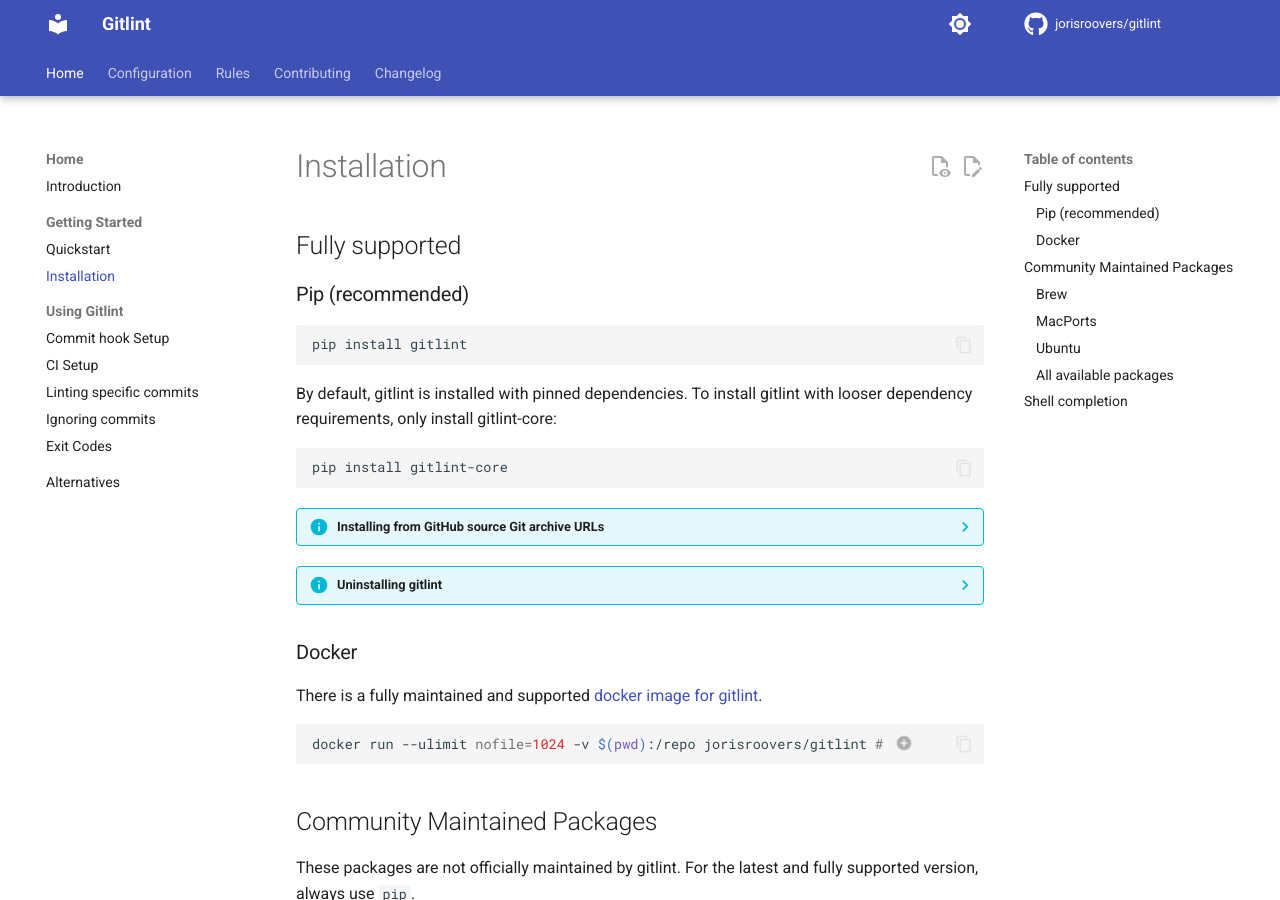
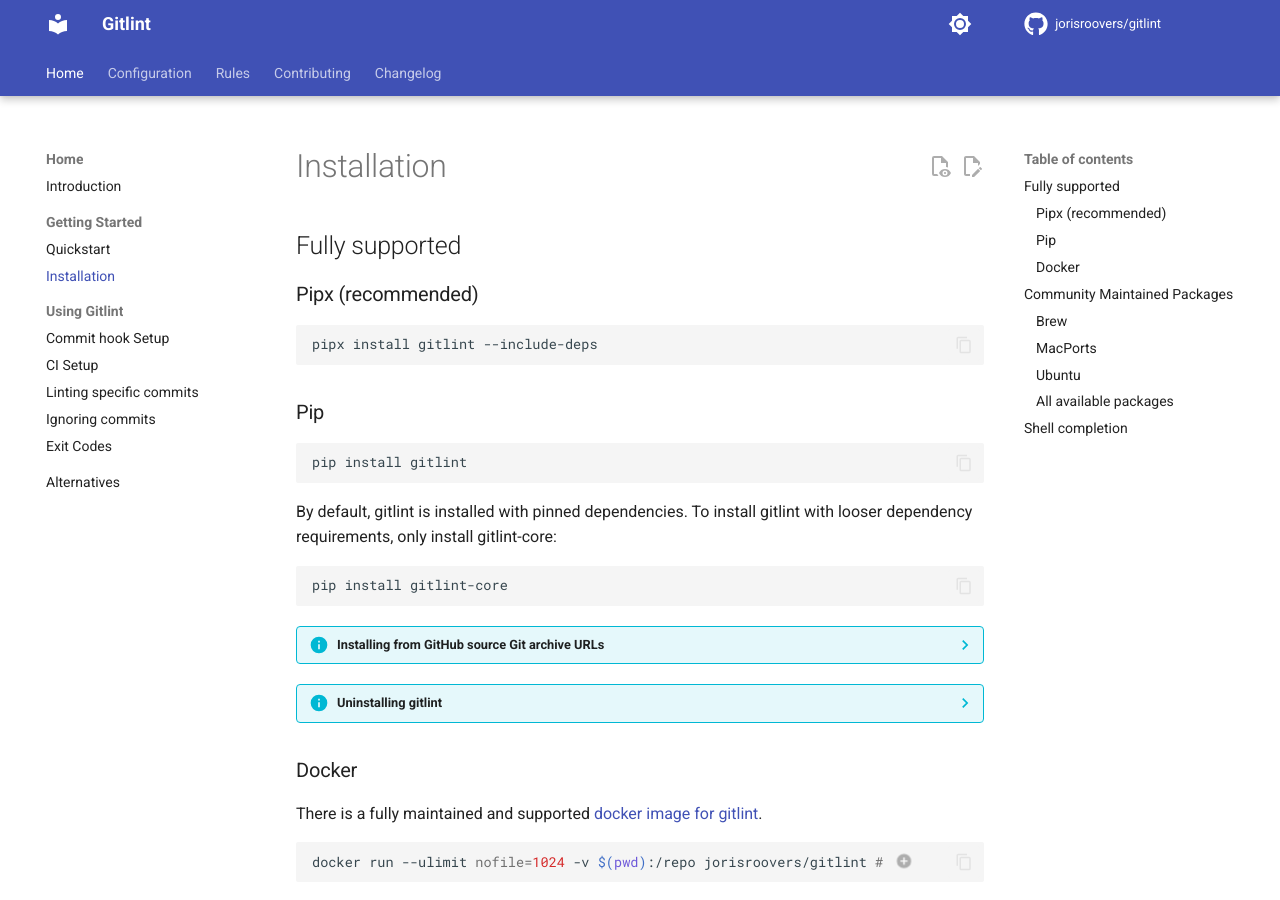
Before and after one commit to jorisroovers/gitlint, an MkDocs documentation site: the page built from docs/installation.md, in a window 1280 px wide and 900 px high. Built offline with MkDocs 1.6.1 and Material for MkDocs 9.7.7, drawn with Linux system fonts in a browser that asks for light colours; comment, search, counter and statistics services are not loaded; the version menu is left out.

Commit message:
Docs: recommend installing with pipx

````diff
--- a/docs/installation.md
+++ b/docs/installation.md
@@ -1,6 +1,11 @@
 ## Fully supported
 
-### Pip (recommended)
+### Pipx (recommended)
+```{.sh .copy}
+pipx install gitlint --include-deps
+```
+
+### Pip
 ```{.sh .copy}
 pip install gitlint
 ```
````
